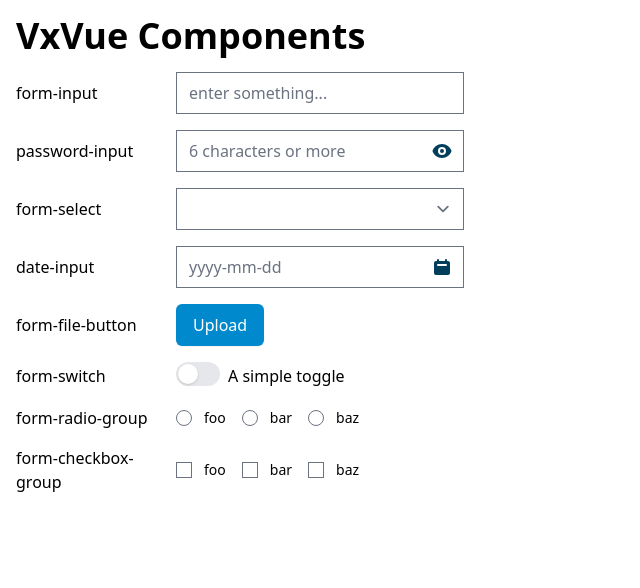
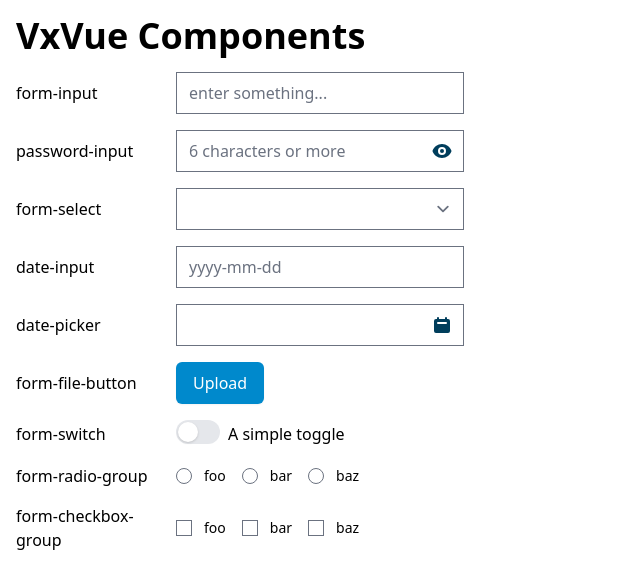
Before and after one commit to Vectrex/vxVue, a Vue app: page / in a window 1280 px wide. Shown: the top 588 px of the page, without its empty margins (0-640 px from the left). Built offline with nearby package versions, Linux system fonts and the light colour scheme.

Commit message:
Datepicker partially implemented

```diff
--- a/src/App.vue
+++ b/src/App.vue
@@ -7,6 +7,7 @@
   import FormRadioGroup from './components/vx-vue/formelements/form-radio-group.vue';
   import FormCheckboxGroup from './components/vx-vue/formelements/form-checkbox-group.vue';
   import DateInput from './components/vx-vue/formelements/date-input.vue';
+  import DatePicker from './components/vx-vue/formelements/datepicker.vue';
 </script>
 
 <script>
@@ -44,8 +45,14 @@
 
     <div class="my-4 items-center">
       <label for="date-input" class="inline-block w-40">date-input</label>
-      <date-input placeholder="yyyy-mm-dd" class="w-72" id="date-input" v-model="formData.dateInput" />
+      <date-input placeholder="yyyy-mm-dd" class="w-72" id="date-input" v-model="formData.dateInput" :show-button="false"/>
       <span class="rounded-r-full rounded-l-full bg-yellow-300 text-yellow-900 py-1 px-2 ml-2" v-if="formData.dateInput">{{ formData.dateInput }}</span>
+    </div>
+
+    <div class="my-4 items-center">
+      <label for="date-picker" class="inline-block w-40">date-picker</label>
+      <date-picker placeholder="yyyy-mm-dd" class="w-72 inline-block" id="date-picker" v-model="formData.datePicker" />
+      <span class="rounded-r-full rounded-l-full bg-yellow-300 text-yellow-900 py-1 px-2 ml-2" v-if="formData.datePicker">{{ formData.datePicker }}</span>
     </div>
 
     <div class="my-4 flex items-center">
--- a/src/components/vx-vue/formelements/datepicker.vue
+++ b/src/components/vx-vue/formelements/datepicker.vue
@@ -3,32 +3,39 @@
 
     <date-input
         v-if="hasInput"
-        v-model="selectedDate"
+        :modelValue="selectedDate"
         @toggle-datepicker="toggleDatepicker"
+        @update:modelValue="handleInput"
         v-bind="inputProps"
         ref="input"
+        class="w-full"
     ></date-input>
 
-    <div class="calendar" v-bind="calendarProps" ref="calendar"
-         :class="align === 'left' ? 'align-left' : 'align-right'">
-      <div class="calendar-nav navbar">
-        <button class="btn btn-action btn-link btn-large prvMon" @click.stop="previousMonth"></button>
-        <div class="month navbar-primary">{{ monthLabel }} {{ sheetDate.getFullYear() }}</div>
-        <button class="btn btn-action btn-link btn-large nxtMon" @click.stop="nextMonth"></button>
+    <div class="w-full bg-white z-10" v-bind="calendarProps" ref="calendar"
+         :class="align === 'left' ? 'left-0' : 'right-0'">
+      <div class="w-full flex flex-row items-center">
+        <button type="button" @click.stop="previousMonth" class="flex-shrink-0">
+          <svg xmlns="http://www.w3.org/2000/svg" class="h-6 w-6" fill="none" viewBox="0 0 24 24" stroke="currentColor">
+            <path stroke-linecap="round" stroke-linejoin="round" stroke-width="2" d="M15 19l-7-7 7-7" />
+          </svg>
+        </button>
+        <div class="flex-grow text-center">{{ monthLabel }} {{ sheetDate.getFullYear() }}</div>
+        <button type="button" @click.stop="nextMonth" class="flex-shrink-0">
+          <svg xmlns="http://www.w3.org/2000/svg" class="h-6 w-6" fill="none" viewBox="0 0 24 24" stroke="currentColor">
+            <path stroke-linecap="round" stroke-linejoin="round" stroke-width="2" d="M9 5l7 7-7 7" />
+          </svg>
+        </button>
       </div>
-      <div class="calendar-container">
-        <div class="calendar-header">
-          <div v-for="weekday in weekdays" class="calendar-date">{{ weekday }}</div>
-        </div>
-        <div class="calendar-body">
-          <div v-for="day in days" class="calendar-date text-center"
-               :class="['prev-month', '', 'next-month'][day.getMonth() - sheetDate.getMonth() + 1]">
+      <div class="grid grid-cols-7">
+        <div v-for="weekday in weekdays" class="text-center">{{ weekday }}</div>
+        <div v-for="day in days" class="text-center"
+             :class="['text-gray-600', '', 'text-gray-600'][day.getMonth() - sheetDate.getMonth() + 1]">
           <button
               type="button"
               class="date-item"
               :class="{
-                  'active': selectedDate && day.getTime() === selectedDate.getTime(),
-                  'date-today': day.getTime() === today.getTime()
+                'bg-vxvue-50': selectedDate && day.getTime() === selectedDate.getTime(),
+                'bg-red-400': day.getTime() === today.getTime()
               }"
               :disabled="(validFrom && validFrom) > day || (validUntil && validUntil < day)"
               @click.stop="(validFrom && validFrom) > day || (validUntil && validUntil < day) ? null : selectDate(day)"
@@ -38,11 +45,10 @@
       </div>
     </div>
   </div>
-  </div>
 </template>
 
 <script>
-import DateInput from './date-input';
+import DateInput from './date-input.vue';
 
 export default {
   name: 'date-picker',
@@ -50,6 +56,7 @@ export default {
     DateInput
   },
   emits: ['update:modelValue', 'month-change'],
+  inheritAttrs: false,
 
   data() {
     return {
@@ -84,13 +91,11 @@ export default {
   computed: {
     rootProps() {
       return {
-        class: ['datepicker', this.$attrs['class']],
-        style: {position: 'relative'}
+        class: ['relative', this.$attrs['class']]
       }
     },
     inputProps() {
       return {
-        style: {position: 'relative'},
         inputFormat: this.$attrs['input-format'],
         outputFormat: this.$attrs['output-format'],
         dayNames: this.$attrs['day-names'],
@@ -99,14 +104,22 @@ export default {
       }
     },
     calendarProps() {
+      if (this.hasInput) {
         return {
-        style: this.hasInput ? {
+          'class': [
+              'absolute',
+              this.expanded ? 'block' : 'hidden'
+          ]
+          /*
             display: this.expanded ? 'block' : 'none',
             position: 'absolute',
             top: '100%',
             transform: 'translateY(.2rem)',
             'z-index': 300
           } : {}
+
+           */
+        }
       }
     },
     days() {
--- a/src/components/vx-vue/formelements/form-switch.vue
+++ b/src/components/vx-vue/formelements/form-switch.vue
@@ -30,13 +30,10 @@
         return this.modelValue ? "translate-x-5" : "translate-x-0";
       },
       inputAttrs() {
-        return Object.keys(this.$attrs)
-          .filter(key => key !== 'class')
-          .reduce((obj, key) => {
-            obj[key] = this.$attrs[key]
-            return obj
-          }, {});
-        }
+        let attrs = Object.assign({}, this.$attrs);
+        delete attrs['class'];
+        return attrs;
+      }
     }
   }
 </script>
```
Lines whose indentation alone changed are shown as unchanged.
